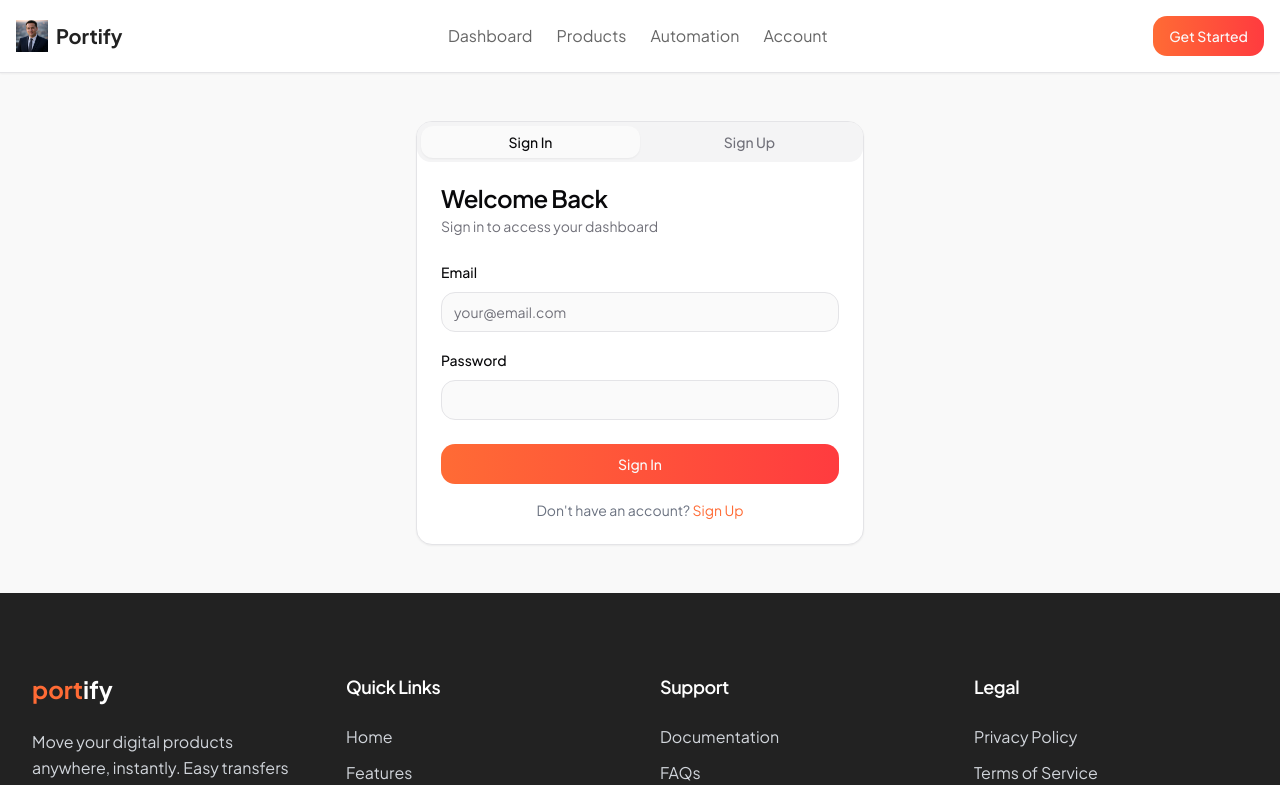
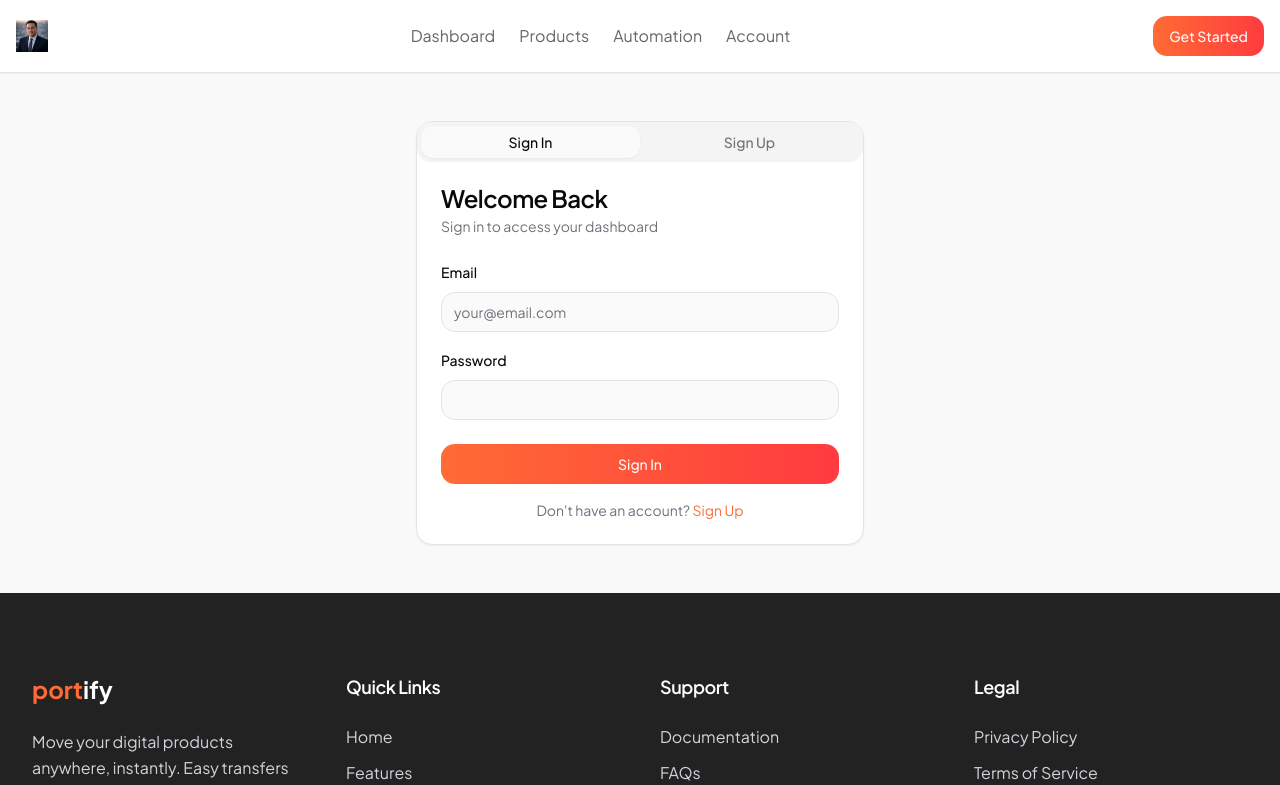
Before and after one commit to SumanthChary/portify-original, a React (Vite) app: page /auth in a window 1280 px wide. Shown: the top 785 px of the page. Built offline with nearby package versions, Linux system fonts and the light colour scheme.

Commit message:
Remove Portify logo from header
Removes the image logo from the header component.

```diff
--- a/src/components/Header.tsx
+++ b/src/components/Header.tsx
@@ -1,3 +1,4 @@
+
 import { useNavigate } from "react-router-dom";
 import { Button } from "@/components/ui/button";
 
@@ -14,10 +15,9 @@ const Header = () => {
           >
             <img
               src="/lovable-uploads/5ef5a80f-ba3a-4e6a-8bc8-1a86f5f99158.png"
-              alt="Portify Logo"
+              alt="Logo"
               className="h-8 w-8"
             />
-            <span className="text-xl font-bold text-charcoal">Portify</span>
           </div>
 
           <nav className="hidden md:flex items-center space-x-6">
```
